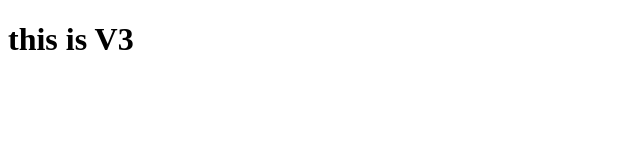
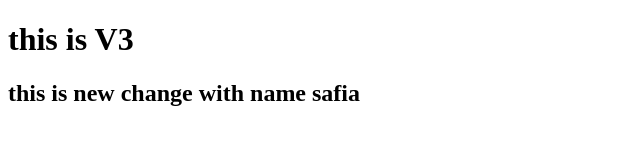
Before and after one commit to Safia42/newrepo, a plain HTML site: page index.html in a window 1280 px wide. Shown: the whole page, without its empty margins (0-640 px from the left). Drawn offline with Linux system fonts and the light colour scheme.

Commit message:
change with safia

```diff
--- a/index.html
+++ b/index.html
@@ -7,5 +7,6 @@
 </head>
 <body>
     <h1>this is V3</h1>
+    <h2>this is new change with name safia</h2>
 </body>
 </html>
```
